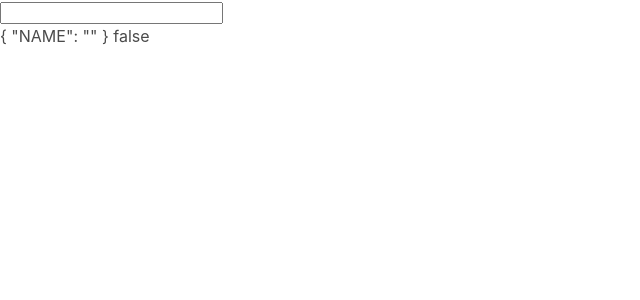
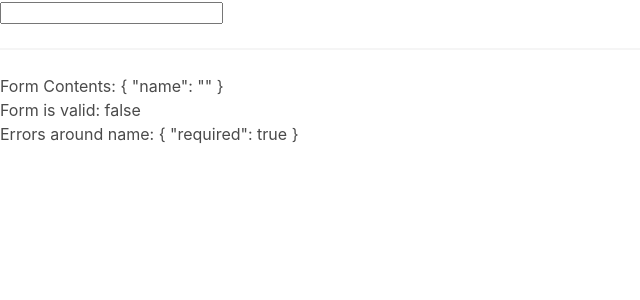
Before and after one commit to heshanu/angular-creditcard-payment-forms, an Angular app: page / in a window 1280 px wide. Shown: the top 300 px of the page, without its empty margins (0-640 px from the left). Built offline with nearby package versions, Linux system fonts and the light colour scheme.

Commit message:
bug fixed

```diff
--- a/src/app/card-form/card-form.component.html
+++ b/src/app/card-form/card-form.component.html
@@ -1,6 +1,7 @@
-<form [formGroup]="cardForm" action="">
-    <input type="text" formControlName="name">
+<form [formGroup]="$any(cardForm)">
+  <app-input [control]="cardForm.get('name')"></app-input>
 </form>
-
-{{cardForm.value|json|uppercase}}
-{{cardForm.valid}}
+<hr />
+<div>Form Contents: {{ cardForm.value | json }}</div>
+<div>Form is valid: {{ cardForm.valid }}</div>
+<div>Errors around name: {{ $any(cardForm).controls.name.errors | json }}</div>
--- /dev/null
+++ b/src/app/input/input.component.html
@@ -0,0 +1,22 @@
+
+<input [formControl]="control" />
+<!--
+ <ng-container
+  *ngIf="
+    cardForm.controls.name.dirty &&
+    cardForm.controls.name.touched &&
+    cardForm.controls.name.errors
+  "
+>
+  <div *ngIf="cardForm.controls.name.errors.required">
+    Value is required.
+  </div>
+  <div *ngIf="cardForm.controls.name.errors.minlength">
+    Value you entered is
+    {{ cardForm.controls.name.errors.minlength.actualLength }}
+    characters long, but it must be at least
+    {{ cardForm.controls.name.errors.minlength.requiredLength }}
+    characters
+  </div>
+</ng-container>
+-->
--- /dev/null
+++ b/src/app/input/input.component.ts
@@ -0,0 +1,16 @@
+import { Component, OnInit,Input } from '@angular/core';
+import { FormControl } from '@angular/forms';
+
+@Component({
+  selector: 'app-input',
+  templateUrl: './input.component.html',
+  styleUrls: ['./input.component.css']
+})
+export class InputComponent implements OnInit {
+
+   @Input() control: FormControl | any;
+
+  constructor() { }
+
+  ngOnInit(): void {}
+}
```
Also changed, not shown: src/app/app.module.ts (+5 -2 lines), src/app/card-form/card-form.component.ts (+6 -11 lines), src/app/input/input.component.css (added), 1 other file (tests, documents, lock files or other folders).
